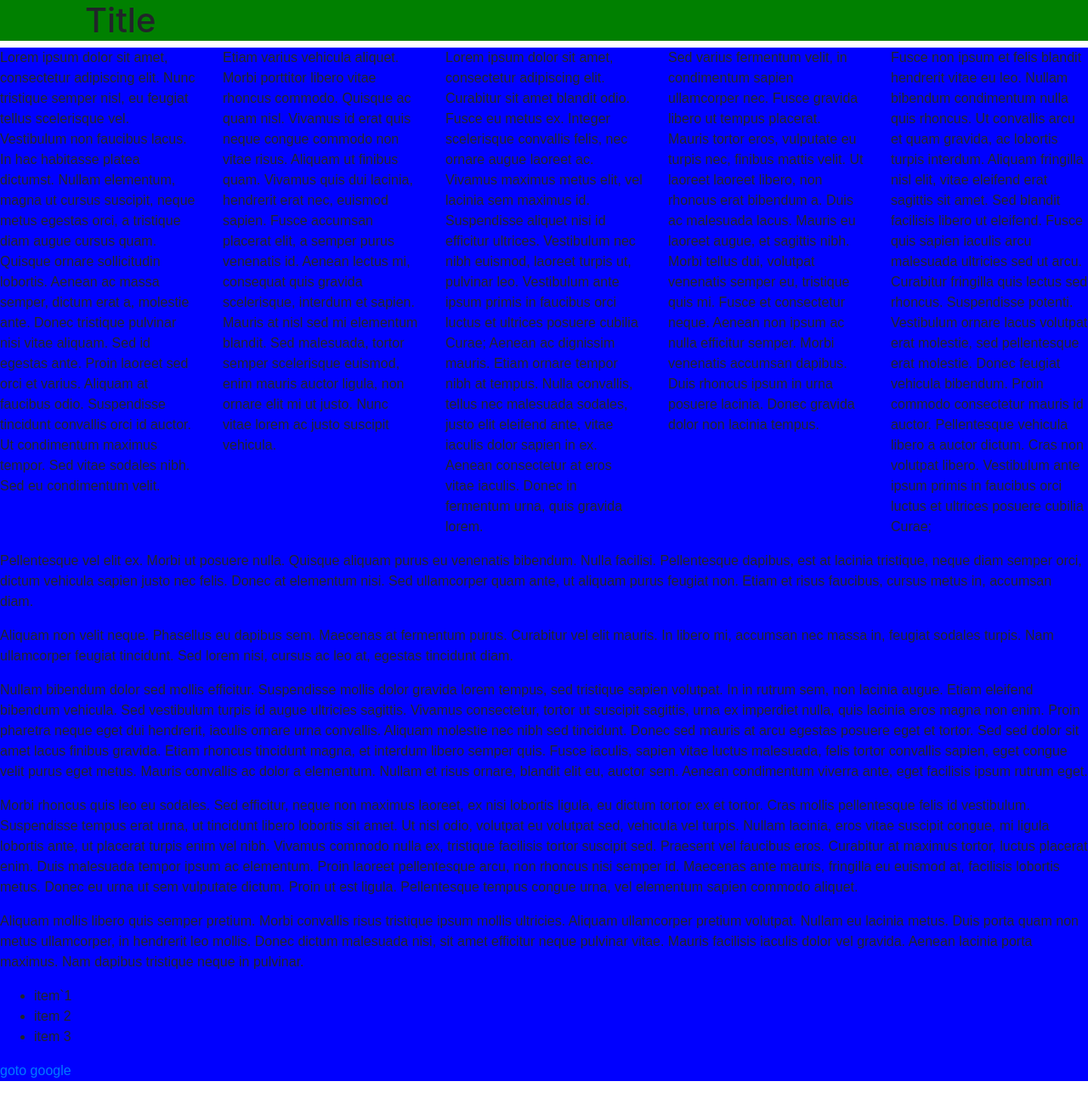
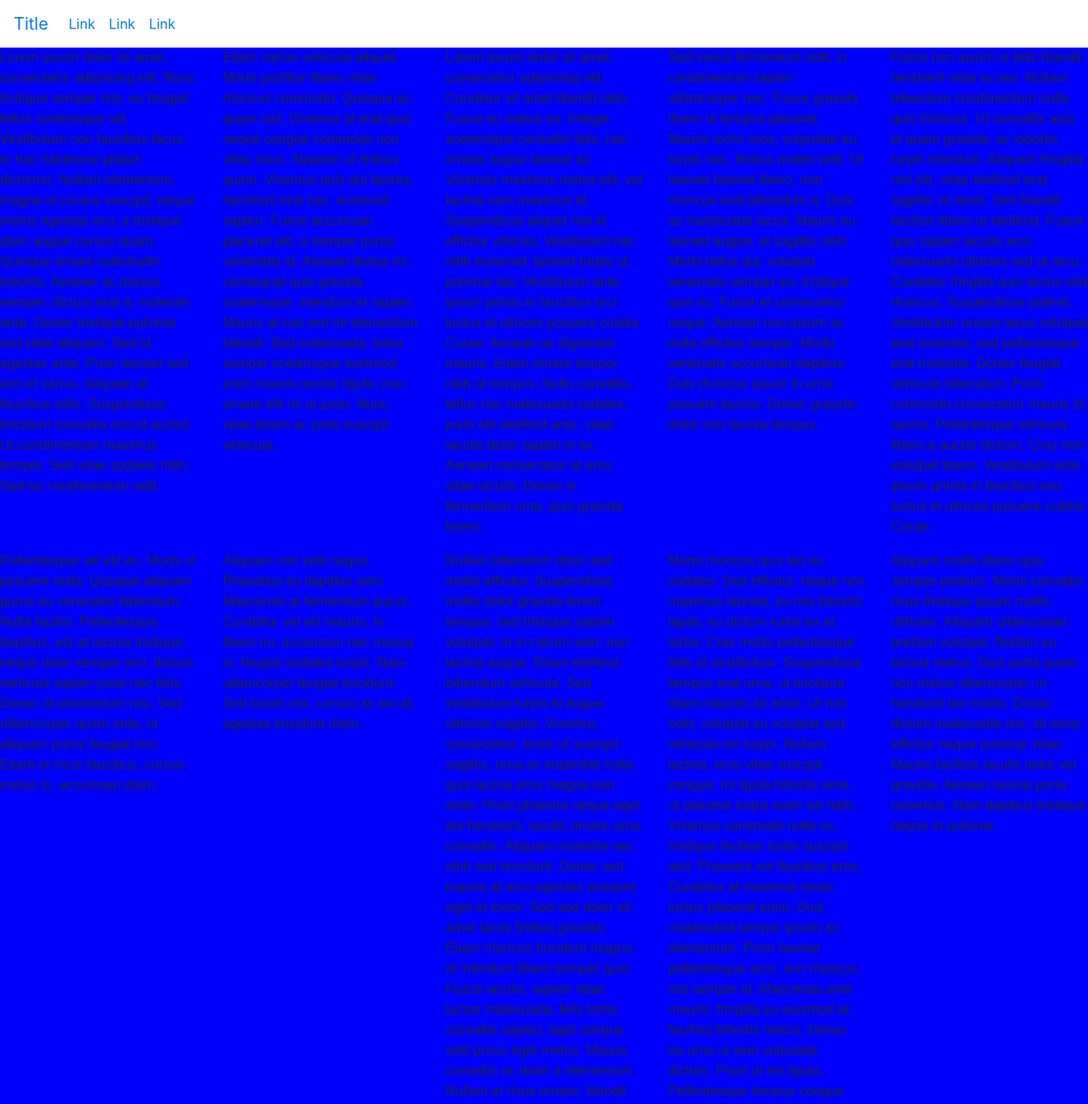
Before and after one commit to Robotix97/Website-With-Minor-Development, a plain HTML site: page index.html in a window 1280 px wide. Shown: the top 1299 px of the page at 85% size. Before the commit the page ends 1272 px from the top, so only its background shows below. Drawn offline with nearby package versions, Linux system fonts and the light colour scheme.

Commit message:
Added collapsible Nav Bar

```diff
--- a/index.html
+++ b/index.html
@@ -8,8 +8,35 @@
 <link href="mainStyle.css" rel="stylesheet" type="text/css">
 </head>
 <body>
-<div id="mainTitle">
-<h1>Title</h1>
+<div id="null">
+
+
+<nav class="navbar navbar-expand-md bg-darknavbar-dark">
+  <!-- Brand -->
+  <a class="navbar-brand" href="#">Title</a>
+
+  <!-- Toggler/collapsibe Button -->
+  <button class="navbar-toggler" type="button" data-toggle="collapse" data-target="#collapsibleNavbar">
+    <span class="navbar-toggler-icon"></span>
+  </button>
+
+  <!-- Navbar links -->
+  <div class="collapse navbar-collapse" id="collapsibleNavbar">
+    <ul class="navbar-nav">
+      <li class="nav-item">
+        <a class="nav-link" href="#">Link</a>
+      </li>
+      <li class="nav-item">
+        <a class="nav-link" href="#">Link</a>
+      </li>
+      <li class="nav-item">
+        <a class="nav-link" href="#">Link</a>
+      </li>
+    </ul>
+  </div>
+</nav>
+
+
 </div>
 <div id="test">
 <div class="row">
@@ -29,16 +56,23 @@
 <p>Fusce non ipsum et felis blandit hendrerit vitae eu leo. Nullam bibendum condimentum nulla quis rhoncus. Ut convallis arcu et quam gravida, ac lobortis turpis interdum. Aliquam fringilla nisl elit, vitae eleifend erat sagittis sit amet. Sed blandit facilisis libero ut eleifend. Fusce quis sapien iaculis arcu malesuada ultricies sed ut arcu. Curabitur fringilla quis lectus sed rhoncus. Suspendisse potenti. Vestibulum ornare lacus volutpat erat molestie, sed pellentesque erat molestie. Donec feugiat vehicula bibendum. Proin commodo consectetur mauris id auctor. Pellentesque vehicula libero a auctor dictum. Cras non volutpat libero. Vestibulum ante ipsum primis in faucibus orci luctus et ultrices posuere cubilia Curae; </p>
 </div>
 </div>
+<div class="row">
+<div class="col-sm">
 <p>Pellentesque vel elit ex. Morbi ut posuere nulla. Quisque aliquam purus eu venenatis bibendum. Nulla facilisi. Pellentesque dapibus, est at lacinia tristique, neque diam semper orci, dictum vehicula sapien justo nec felis. Donec at elementum nisi. Sed ullamcorper quam ante, ut aliquam purus feugiat non. Etiam et risus faucibus, cursus metus in, accumsan diam. </p>
-
+</div>
+<div class="col-sm">
 <p>Aliquam non velit neque. Phasellus eu dapibus sem. Maecenas at fermentum purus. Curabitur vel elit mauris. In libero mi, accumsan nec massa in, feugiat sodales turpis. Nam ullamcorper feugiat tincidunt. Sed lorem nisi, cursus ac leo at, egestas tincidunt diam. </p>
-
+</div>
+<div class="col-sm">
 <p>Nullam bibendum dolor sed mollis efficitur. Suspendisse mollis dolor gravida lorem tempus, sed tristique sapien volutpat. In in rutrum sem, non lacinia augue. Etiam eleifend bibendum vehicula. Sed vestibulum turpis id augue ultricies sagittis. Vivamus consectetur, tortor ut suscipit sagittis, urna ex imperdiet nulla, quis lacinia eros magna non enim. Proin pharetra neque eget dui hendrerit, iaculis ornare urna convallis. Aliquam molestie nec nibh sed tincidunt. Donec sed mauris at arcu egestas posuere eget et tortor. Sed sed dolor sit amet lacus finibus gravida. Etiam rhoncus tincidunt magna, et interdum libero semper quis. Fusce iaculis, sapien vitae luctus malesuada, felis tortor convallis sapien, eget congue velit purus eget metus. Mauris convallis ac dolor a elementum. Nullam et risus ornare, blandit elit eu, auctor sem. Aenean condimentum viverra ante, eget facilisis ipsum rutrum eget. </p>
-
+</div>
+<div class="col-sm">
 <p>Morbi rhoncus quis leo eu sodales. Sed efficitur, neque non maximus laoreet, ex nisi lobortis ligula, eu dictum tortor ex et tortor. Cras mollis pellentesque felis id vestibulum. Suspendisse tempus erat urna, ut tincidunt libero lobortis sit amet. Ut nisl odio, volutpat eu volutpat sed, vehicula vel turpis. Nullam lacinia, eros vitae suscipit congue, mi ligula lobortis ante, ut placerat turpis enim vel nibh. Vivamus commodo nulla ex, tristique facilisis tortor suscipit sed. Praesent vel faucibus eros. Curabitur at maximus tortor, luctus placerat enim. Duis malesuada tempor ipsum ac elementum. Proin laoreet pellentesque arcu, non rhoncus nisi semper id. Maecenas ante mauris, fringilla eu euismod at, facilisis lobortis metus. Donec eu urna ut sem vulputate dictum. Proin ut est ligula. Pellentesque tempus congue urna, vel elementum sapien commodo aliquet. </p>
-
+</div>
+<div class="col-sm">
 <p>Aliquam mollis libero quis semper pretium. Morbi convallis risus tristique ipsum mollis ultricies. Aliquam ullamcorper pretium volutpat. Nullam eu lacinia metus. Duis porta quam non metus ullamcorper, in hendrerit leo mollis. Donec dictum malesuada nisi, sit amet efficitur neque pulvinar vitae. Mauris facilisis iaculis dolor vel gravida. Aenean lacinia porta maximus. Nam dapibus tristique neque in pulvinar. </p>
-
+</div>
+</div>
 
 <ul>
 <li>item`1</li>
```
